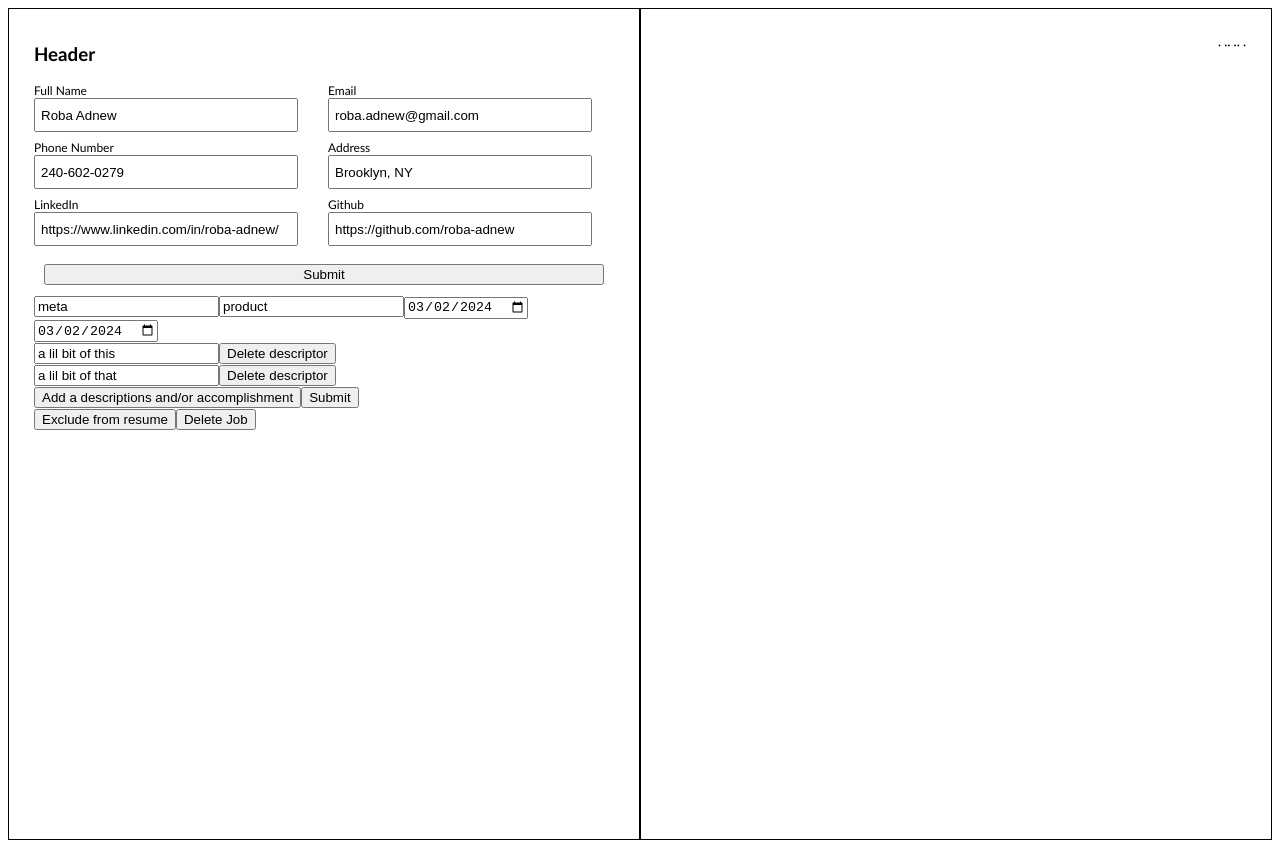
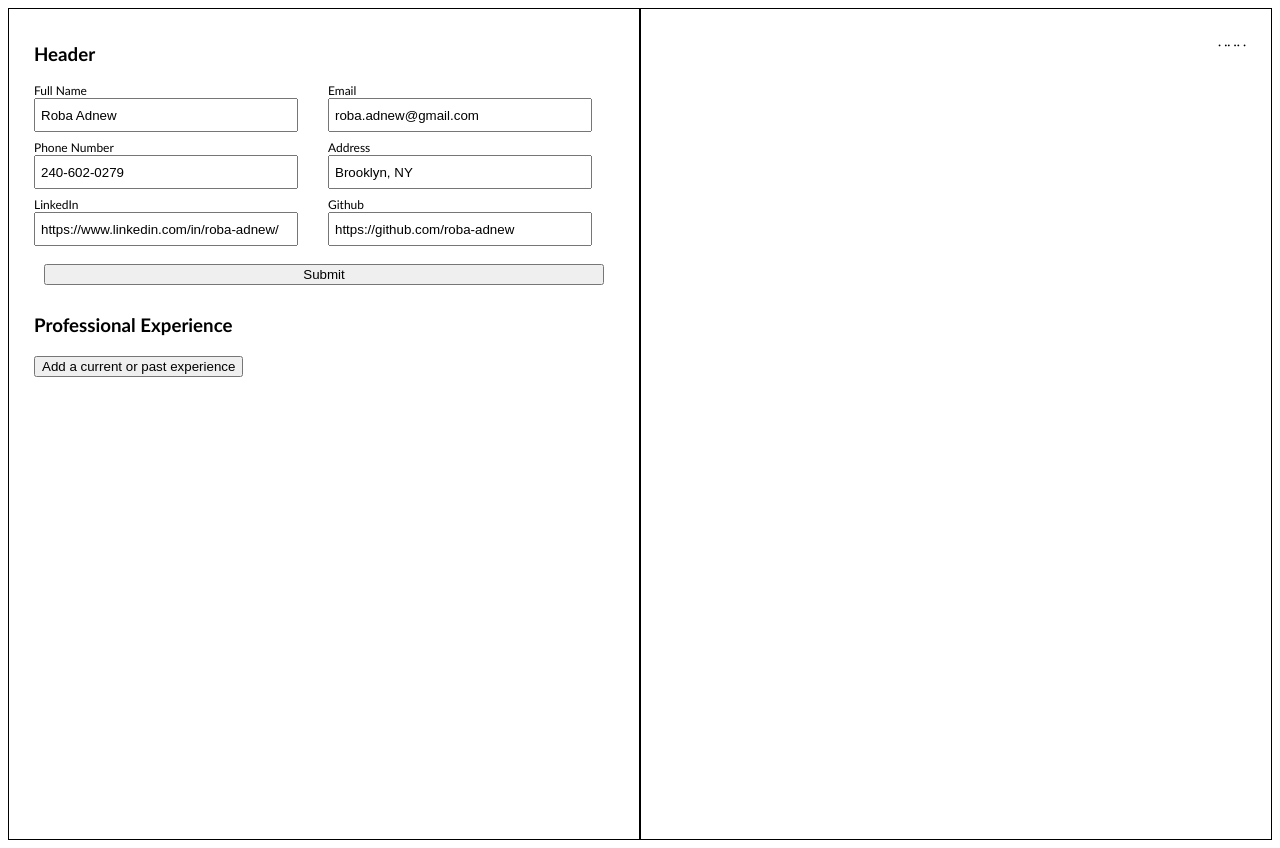
Before and after one commit to roba-adnew/cv-application, a React (Vite) app in the folder cv-application/: page / in a window 1280 px wide. Built offline with nearby package versions, Linux system fonts and the light colour scheme.

Commit message:
Finalizing the cleanup

```diff
--- a/cv-application/src/App.jsx
+++ b/cv-application/src/App.jsx
@@ -2,7 +2,8 @@ import { useState } from 'react';
 import './App.css';
 import HeaderForm from './Header/HeaderForm.jsx';
 import HeaderDisplay from './Header/HeaderDisplay.jsx';
-import JobInput from './ProfessionalX/JobForm.jsx'
+import ProfExperienceForm from './ProfExperience/ProfExperienceForm.jsx';
+
 
 function App() {
   const [header, setHeader] = useState(() => ({
@@ -23,7 +24,7 @@ function App() {
       <div id='app'>
         <div id='form'>
           <HeaderForm submitHandler={headerSubmitHandler}/>
-          <JobInput id={'123'}/>
+          <ProfExperienceForm />
         </div>
         <div id='display'>
           <HeaderDisplay headerData={header}/>
@@ -33,4 +34,4 @@ function App() {
   )
 }
 
-export default App
+export default App;
--- a/cv-application/src/ProfessionalX/Descriptors/Descriptors.jsx
+++ /dev/null
@@ -1,75 +0,0 @@
-import { useState } from 'react';
-import { v4 as uuidv4 } from 'uuid';
-import PropTypes from 'prop-types'
-
-function Feat() {
-    return {
-        id: uuidv4(),
-        text: '',
-    }
-}
-
-function JobFeats({ job, updateJob }) {
-    const [feats, setFeats] = useState([...job.feats]);
-
-    function addFeat() {
-        setFeats([...feats, Feat()]);
-    }
-
-    function updateFeat(id, text) {
-        const updatedFeats = feats.map(feat => {
-            if (feat.id === id) {
-                feat.text = text;
-                return feat;
-            }
-            else {
-                return feat
-            }
-        });
-        setFeats(updatedFeats);
-    }
-
-    function deleteFeat(id) {
-        setFeats(feats.filter(feat => feat.id !== id));
-    }
-
-    return (
-        <>
-            {feats.map(feat => (
-                    <div key={'form: ' + feat.id}>
-                        <input
-                            className='describe'
-                            onChange={(e) => {
-                                e.preventDefault();
-                                updateFeat(feat.id, e.target.value)
-                            }}
-                            value={feat.text}
-                        >
-                        </input>
-                        <button onClick={(e) => {
-                            e.preventDefault();
-                            updateJob('feats',feats);
-                            deleteFeat(feat.id)
-                        }}>
-                            Delete descriptor
-                        </button>
-                    </div>
-            ))}
-            <button
-                id='new-description-button'
-                onClick={(e) => {
-                    e.preventDefault();
-                    addFeat()}}>
-                Add a descriptions and/or accomplishment
-            </button>
-        </>
-    )
-
-}
-
-JobFeats.propTypes = {
-    job: PropTypes.object,
-    updateJob: PropTypes.func
-}
-
-export default JobFeats;
--- a/cv-application/src/ProfessionalX/JobForm.jsx
+++ /dev/null
@@ -1,175 +0,0 @@
-import { useState } from 'react';
-import { v4 as uuidv4 } from 'uuid';
-import PropTypes from 'prop-types';
-import JobFeats from './Descriptors/Descriptors.jsx';
-import { format } from 'date-fns';
-
-function JobInput({ job, updateJob, switchDisplay }) {
-    const tagAttributes = {
-        company: 'Company name',
-        role: 'Job Title',
-        startDate: 'Start Date',
-        endDate: 'End Date',
-        feats: 'Describe your accomplishments',
-        display: 'true,'
-    }
-
-    return (
-        <form>
-            <div key={`job-input: ${job.id}`}>
-                {Object.keys(tagAttributes).map((field) =>
-                    (field !== 'feats' && field !== 'display') &&
-                    <input
-                        key={field + ":" + job.id}
-                        id={field}
-                        type={field.includes('Date') ? 'date' : 'text'}
-                        value={job[field]}
-                        placeholder={tagAttributes[field]}
-                        onChange={(e) => {
-                            e.preventDefault();
-                            updateJob(field, e.target.value)
-                        }}
-                    ></input>
-                )}
-                <JobFeats job={job} updateJob={updateJob}/>
-                <button onClick={(e) => {
-                    e.preventDefault();
-                    switchDisplay();
-                }}>
-                    Submit
-                </button>
-            </div>
-        </form>
-    )
-}
-
-function JobInputDisplay({ job, switchDisplay }) {
-    return (
-        <div key={`job-display: ${job.id}`}>
-            {Object.keys(job).map(field =>
-                (field !== 'feats' && field !== 'display' && field !== 'id') &&
-                <p className="display" key={`${field}}: ${job.id}`}>
-                    {job[field]}
-                </p>
-            )}
-            {Object.keys(job).map(field =>
-                field === 'feats' &&
-                job[field].map(
-                    feat =>
-                    <p className="display" key={`feat: ${feat.id}`}>
-                        {feat.text}
-                    </p>
-                )
-            )}
-            <button onClick={switchDisplay}>Edit</button>
-        </div>
-    )
-}
-
-// Get rid of this on eventually...maybe
-function setDefaultDueDate() {
-    const today = new Date;
-    const tomorrow = new Date();
-    tomorrow.setDate(today.getDate());
-    return format(tomorrow, 'yyyy-MM-dd');
-}
-
-const emptyJob = {
-        id: uuidv4(),
-        company: '',
-        role: '',
-        startDate: '',
-        endDate: '',
-        feats: [],
-        display: true,
-    };
-
-const defaultJob = {
-    id: uuidv4(),
-    company: 'meta',
-    role: 'product',
-    startDate: setDefaultDueDate(),
-    endDate: setDefaultDueDate(),
-    feats: [
-        {
-            id: uuidv4(),
-            text: 'a lil bit of this',
-            displayForm: true
-        },
-        {
-            id: uuidv4(),
-            text: 'a lil bit of that',
-            displayForm: true
-        },
-    ],
-    display: true,
-}
-
-function JobForm({ deleteJob }) {
-    const [job, setJob] = useState(() => defaultJob)
-    const [shouldRenderForm, setShouldRenderForm] = useState(true)
-
-    function updateJob(field, value) {
-        if (field === 'feats') {
-            setJob(() => ({...job, [field]: [...value]}))
-        }
-        else {
-            setJob({...job, [field]: value});
-        }
-    }
-
-    function switchDisplay() {setShouldRenderForm(!shouldRenderForm)}
-
-    const shouldRenderDisplay = !shouldRenderForm;
-
-    return (
-        <>
-            {shouldRenderForm &&
-                <JobInput
-                    job={job}
-                    updateJob={updateJob}
-                    switchDisplay={switchDisplay}
-                />
-            }
-            {shouldRenderDisplay &&
-                <JobInputDisplay
-                    job={job}
-                    switchDisplay={switchDisplay}
-                />
-            }
-            <button
-                onClick={(e) => {
-                    e.preventDefault();
-                    setJob({...job, display: !job.display})
-                }}
-            >
-                {job.display ? 'Exclude from resume' : 'Include in resume'}
-            </button>
-            <button
-                onClick={(e) => {
-                    e.preventDefault();
-                    deleteJob(this)
-                }}
-            >
-                Delete Job
-            </button>
-        </>
-    )
-}
-
-JobForm.propTypes = {
-    deleteJob: PropTypes.func
-}
-
-JobInput.propTypes = {
-    job: PropTypes.object,
-    updateJob: PropTypes.func,
-    switchDisplay: PropTypes.func
-}
-
-JobInputDisplay.propTypes = {
-    job: PropTypes.object,
-    switchDisplay: PropTypes.func
-}
-
-export default JobForm;
```
Also changed, not shown: cv-application/src/ProfessionalX/Experience.jsx (deleted, +0 -34 lines).
